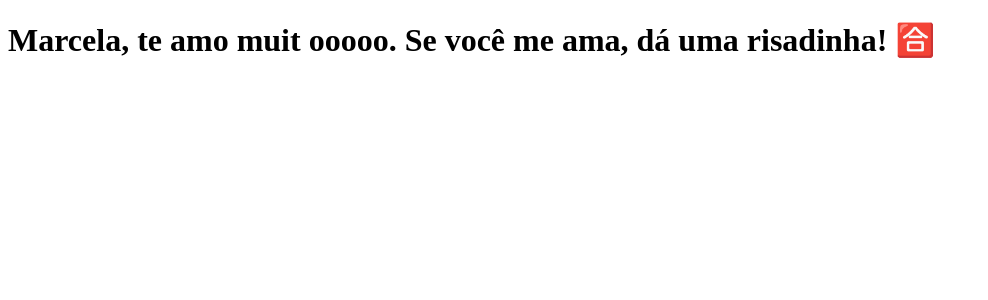
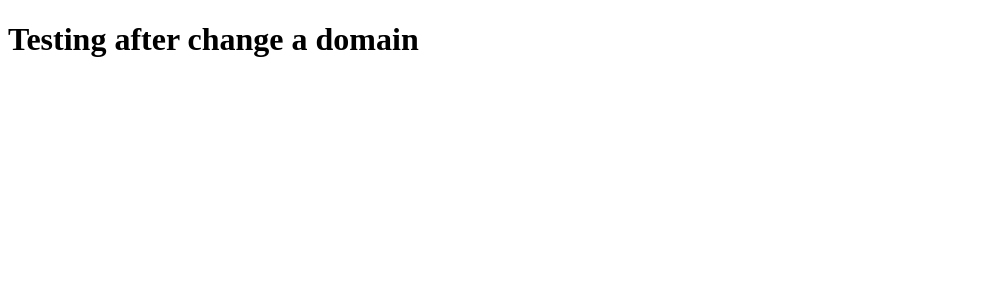
Before and after one commit to ciceroalvarenga/clone-tabnews, a Next.js app: page / in a window 1280 px wide. Shown: the top 300 px of the page, without its empty margins (0-988 px from the left). Built offline with nearby package versions, Linux system fonts and the light colour scheme.

Commit message:
Change `pages/index.js after change domain

```diff
--- a/pages/index.js
+++ b/pages/index.js
@@ -1,7 +1,5 @@
 function Home() {
-  return (
-    <h1>Marcela, te amo muit ooooo. Se você me ama, dá uma risadinha! 🈴</h1>
-  );
+  return <h1>Testing after change a domain</h1>;
 }
 
 export default Home;
```
